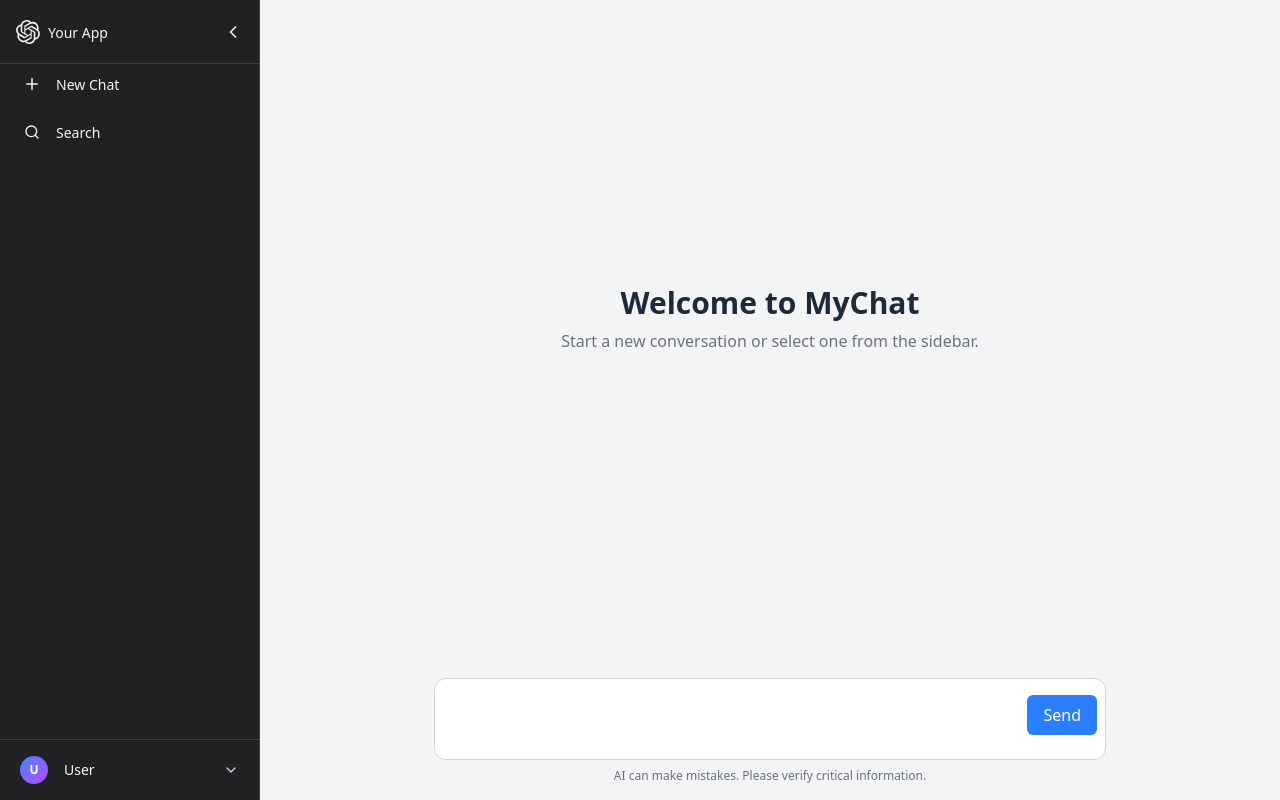
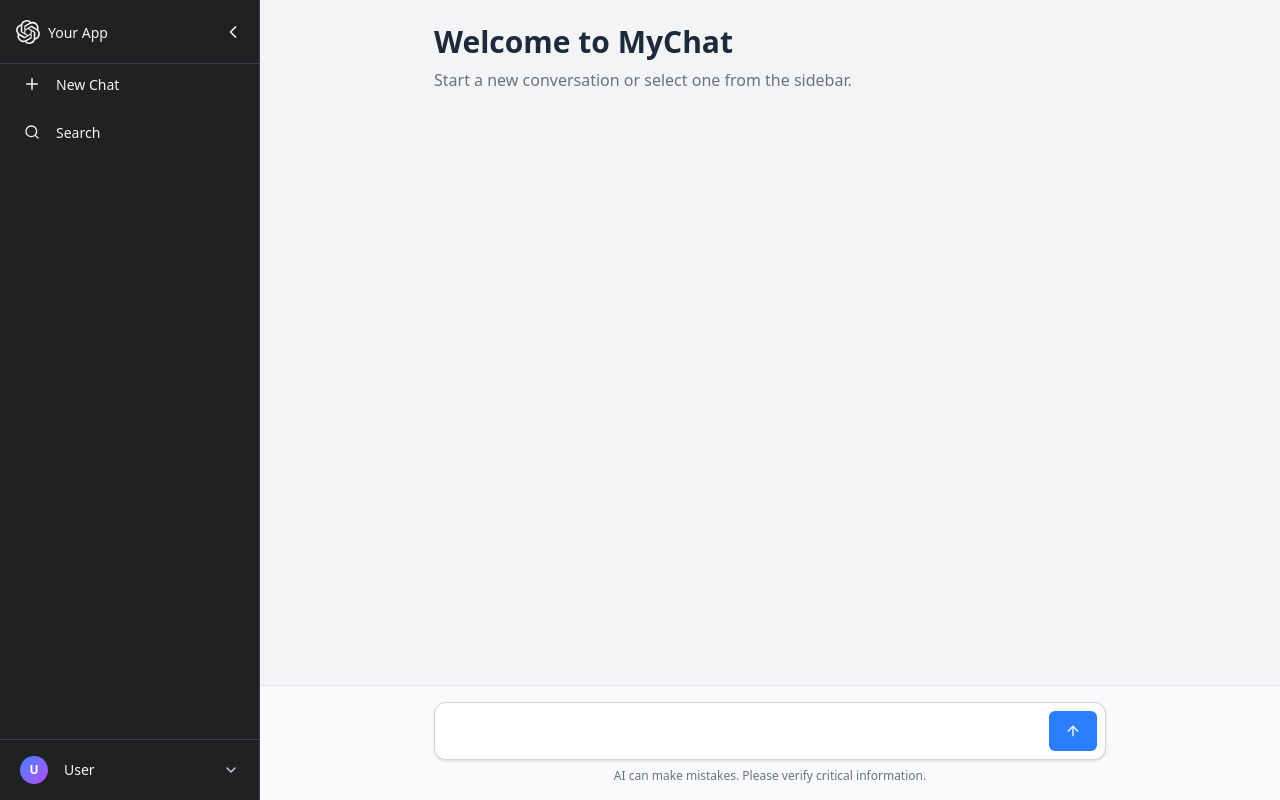
Before and after one commit to SergioAcostaTer/personal-nutrition-assistant, a Next.js app in the folder chatbot-frontend/: page / in a window 1280 px wide. Built offline with nearby package versions, Linux system fonts and the light colour scheme.

Commit message:
feat: ✨ enhance layout and styles for Chat components
* Updated `globals.css` to ensure consistent background and text colors.
* Refactored `ChatArea` to improve layout and scrolling behavior.
* Enhanced `ChatInput` with an icon button for sending messages.

```diff
--- a/chatbot-frontend/src/app/globals.css
+++ b/chatbot-frontend/src/app/globals.css
@@ -22,12 +22,14 @@
 /* ---------- Base Styles ---------- */
 html, body {
   height: 100%;
+  overflow: hidden; /* Prevents global scroll */
   margin: 0;
   background: var(--color-background);
   color: var(--color-foreground);
   font-family: system-ui, -apple-system, BlinkMacSystemFont, "Segoe UI", Roboto, "Helvetica Neue", Arial, sans-serif;
   transition: background 0.3s ease, color 0.3s ease;
 }
+
 
 /* Smooth scroll and minimal feel */
 * {
--- a/chatbot-frontend/src/app/page.tsx
+++ b/chatbot-frontend/src/app/page.tsx
@@ -4,9 +4,9 @@ import Sidebar from "@/components/sidebar/Sidebar";
 
 export default function Home() {
     return (
-        <div className="flex h-screen overflow-hidden bg-gray-100 text-gray-800 h-[100svh]">
+        <div className="flex h-[100svh] overflow-hidden bg-gray-100 text-gray-800">
             <Sidebar />
-            <main className="flex-1 flex flex-col md:ml-0">
+            <main className="flex flex-1 flex-col">
                 <ChatArea />
                 <ChatInput />
             </main>
--- a/chatbot-frontend/src/components/ChatArea.tsx
+++ b/chatbot-frontend/src/components/ChatArea.tsx
@@ -1,7 +1,7 @@
 export default function ChatArea() {
     return (
-    <div className="flex-1 flex items-center justify-center">
-      <div className="text-center">
+        <div className="flex-1 overflow-y-auto p-6">
+            <div className="max-w-2xl mx-auto">
                 <h1 className="text-3xl font-bold mb-2">Welcome to MyChat</h1>
                 <p className="text-gray-500 mb-6">
                     Start a new conversation or select one from the sidebar.
--- a/chatbot-frontend/src/components/ChatInput.tsx
+++ b/chatbot-frontend/src/components/ChatInput.tsx
@@ -1,4 +1,5 @@
 "use client";
+import { ArrowUp } from "lucide-react";
 import { useState } from "react";
 
 export default function ChatInput() {
@@ -11,21 +12,22 @@ export default function ChatInput() {
     };
 
     return (
-        <div className="p-4 flex flex-col items-center">
-            <div className="mb-2 w-full max-w-2xl flex flex-row p-2 rounded-xl border border-gray-300 bg-white">
+        <div className="p-4 flex flex-col items-center shrink-0 bg-gray-50 border-t border-gray-200">
+            <div className="mb-2 w-full max-w-2xl flex flex-row p-2 rounded-xl border border-gray-300 bg-white shadow-sm">
                 <textarea
-                    className="w-full p-2 rounded-md resize-none"
+                    id="chat-input"
+                    className="w-full p-2 rounded-md resize-none outline-none"
+                    rows={1}
                     value={message}
                     onChange={(e) => setMessage(e.target.value)}
+                    onKeyDown={(e) => e.key === "Enter" && !e.shiftKey && (e.preventDefault(), handleSend())}
                 />
-                <div className="flex h-full flex-col ml-2">
-                    <button
-                        className="mt-2 px-4 py-2 bg-blue-500 text-white rounded-md hover:bg-blue-600"
-                        onClick={handleSend}
-                    >
-                        Send
-                    </button>
-                </div>
+                <button
+                    className="ml-2 px-4 py-2 bg-blue-500 text-white rounded-md hover:bg-blue-600"
+                    onClick={handleSend}
+                >
+                    <ArrowUp size={16} />
+                </button>
             </div>
             <p className="text-xs text-gray-500">
                 AI can make mistakes. Please verify critical information.
```
Lines whose indentation alone changed are shown as unchanged.
